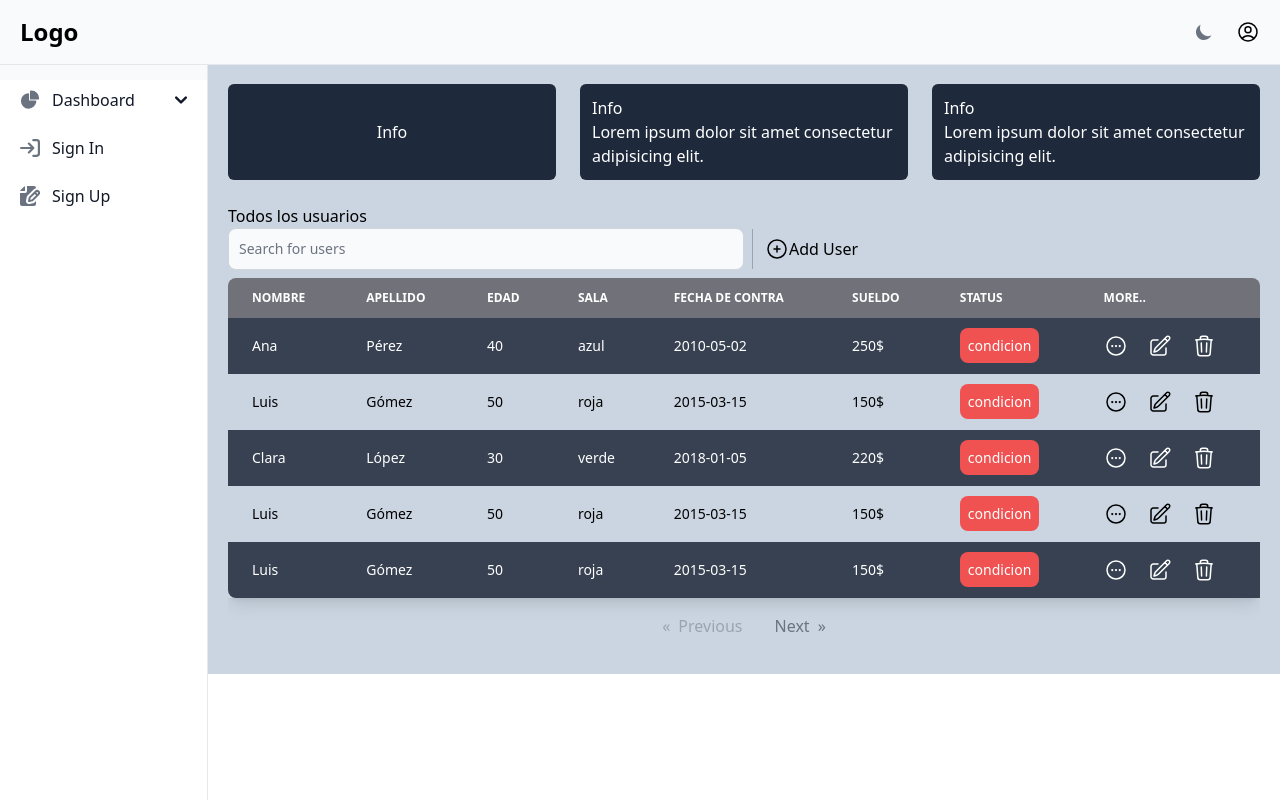
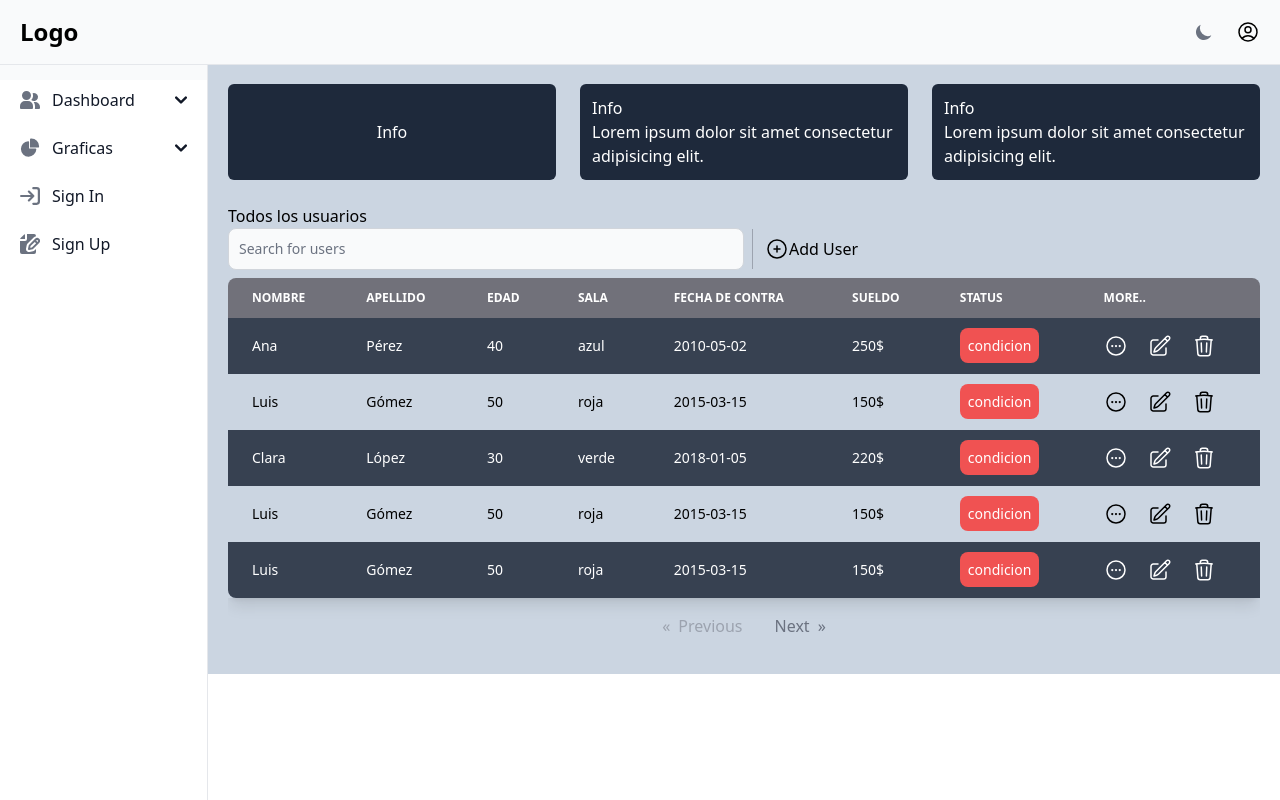
Before and after one commit to wolfsoul01/Frontend-Guarder-a-, a React (Vite) app: page /dashbord/employ in a window 1280 px wide. Built offline with nearby package versions, Linux system fonts and the light colour scheme.

Commit message:
Add new routes grap to sidebar

```diff
--- a/src/components/Dasbord/SideBar/Aside.jsx
+++ b/src/components/Dasbord/SideBar/Aside.jsx
@@ -1,12 +1,12 @@
 import { useState } from 'react'
 import { NavLink } from 'react-router-dom'
+import { Users } from '../../Icons'
 // eslint-disable-next-line react/prop-types
 export function AsideBar ({ isOpen }) {
-  const [isOpenSubMenu, setOpenSubMenu] = useState(false)
+  const [isOpenSubMenuTab, setOpenSubMenu] = useState(false)
+  const [isOpenSubMenuGrap, setOpenSubMenuGeap] = useState(false)
 
-  function handleClick () {
-    setOpenSubMenu(!isOpenSubMenu)
-  }
+
 
   return (
     <>
@@ -22,23 +22,14 @@ export function AsideBar ({ isOpen }) {
               <button
                 type='button'
                 className='flex items-center w-full p-2 text-base text-gray-900 transition duration-75 rounded-lg group hover:bg-gray-100 dark:text-white dark:hover:bg-gray-700'
-                onClick={handleClick}
+                onClick={()=> setOpenSubMenu(!isOpenSubMenuTab) }
               >
-                <svg
-                  className='w-5 h-5 text-gray-500 transition duration-75 dark:text-gray-400 group-hover:text-gray-900 dark:group-hover:text-white'
-                  aria-hidden='true'
-                  xmlns='http://www.w3.org/2000/svg'
-                  fill='currentColor'
-                  viewBox='0 0 22 21'
-                >
-                  <path d='M16.975 11H10V4.025a1 1 0 0 0-1.066-.998 8.5 8.5 0 1 0 9.039 9.039.999.999 0 0 0-1-1.066h.002Z' />
-                  <path d='M12.5 0c-.157 0-.311.01-.565.027A1 1 0 0 0 11 1.02V10h8.975a1 1 0 0 0 1-.935c.013-.188.028-.374.028-.565A8.51 8.51 0 0 0 12.5 0Z' />
-                </svg>
+               <Users/>
                 <span className='flex-1 ml-3 text-left whitespace-nowrap'>
                   Dashboard
                 </span>
                 <svg
-                  className='w-3 h-3'
+                   className={`w-3 h-3 ${isOpenSubMenuTab && 'rotate-180'} transition-transform duration-150`}
                   aria-hidden='true'
                   xmlns='http://www.w3.org/2000/svg'
                   fill='none'
@@ -55,7 +46,7 @@ export function AsideBar ({ isOpen }) {
               </button>
               <ul
                 className={`${
-                  isOpenSubMenu ? 'block' : 'hidden'
+                  isOpenSubMenuTab ? 'block' : 'hidden'
                 } py-2 space-y-2`}
               >
                 <li>
@@ -115,10 +106,70 @@ export function AsideBar ({ isOpen }) {
                 </li>
               </ul>
             </li>
+            <li>
+              <button
+                type='button'
+                className='flex items-center w-full p-2 text-base text-gray-900 transition duration-75 rounded-lg group hover:bg-gray-100 dark:text-white dark:hover:bg-gray-700'
+                onClick={()=> setOpenSubMenuGeap(!isOpenSubMenuGrap)}
+              >
+                <svg
+                  className='w-5 h-5 text-gray-500 transition duration-75 dark:text-gray-400 group-hover:text-gray-900 dark:group-hover:text-white'
+                  aria-hidden='true'
+                  xmlns='http://www.w3.org/2000/svg'
+                  fill='currentColor'
+                  viewBox='0 0 22 21'
+                >
+                  <path d='M16.975 11H10V4.025a1 1 0 0 0-1.066-.998 8.5 8.5 0 1 0 9.039 9.039.999.999 0 0 0-1-1.066h.002Z' />
+                  <path d='M12.5 0c-.157 0-.311.01-.565.027A1 1 0 0 0 11 1.02V10h8.975a1 1 0 0 0 1-.935c.013-.188.028-.374.028-.565A8.51 8.51 0 0 0 12.5 0Z' />
+                </svg>
+                <span className='flex-1 ml-3 text-left whitespace-nowrap'>
+                  Graficas
+                </span>
+                <svg
+                  className={`w-3 h-3 ${isOpenSubMenuGrap && 'rotate-180'} transition-transform duration-150`}
+                  aria-hidden='true'
+                  xmlns='http://www.w3.org/2000/svg'
+                  fill='none'
+                  viewBox='0 0 10 6'
+                >
+                  <path
+                    stroke='currentColor'
+                    strokeLinecap='round'
+                    strokeLinejoin='round'
+                    strokeWidth='2'
+                    d='m1 1 4 4 4-4'
+                  />
+                </svg>
+              </button>
+              <ul
+                className={`${
+                  isOpenSubMenuGrap ? 'block' : 'hidden'
+                } py-2 space-y-2`}
+              >
+                <li>
+                  <NavLink
+                    to={'graphi'}
+                    className='flex items-center p-2 text-gray-900 rounded-lg dark:text-white hover:bg-gray-100 dark:hover:bg-gray-700 group '
+                  >
+                    <svg
+                      className='flex-shrink-0 w-5 h-5 text-gray-500 transition duration-75 dark:text-gray-400 group-hover:text-gray-900 dark:group-hover:text-white'
+                      aria-hidden='true'
+                      xmlns='http://www.w3.org/2000/svg'
+                      fill='currentColor'
+                      viewBox='0 0 20 18'
+                    >
+                      <path d='M14 2a3.963 3.963 0 0 0-1.4.267 6.439 6.439 0 0 1-1.331 6.638A4 4 0 1 0 14 2Zm1 9h-1.264A6.957 6.957 0 0 1 15 15v2a2.97 2.97 0 0 1-.184 1H19a1 1 0 0 0 1-1v-1a5.006 5.006 0 0 0-5-5ZM6.5 9a4.5 4.5 0 1 0 0-9 4.5 4.5 0 0 0 0 9ZM8 10H5a5.006 5.006 0 0 0-5 5v2a1 1 0 0 0 1 1h11a1 1 0 0 0 1-1v-2a5.006 5.006 0 0 0-5-5Z' />
+                    </svg>
+                    <span className='flex-1 ml-3 whitespace-nowrap'>Administracion </span>
+                  </NavLink>
+                </li>
+
+              </ul>
+            </li>
 
             <li>
-              <a
-                href='#'
+              <NavLink
+              to={'/'}
                 className='flex items-center p-2 text-gray-900 rounded-lg dark:text-white hover:bg-gray-100 dark:hover:bg-gray-700 group'
               >
                 <svg
@@ -137,7 +188,7 @@ export function AsideBar ({ isOpen }) {
                   />
                 </svg>
                 <span className='flex-1 ml-3 whitespace-nowrap'>Sign In</span>
-              </a>
+              </NavLink>
             </li>
             <li>
               <a
--- a/src/components/Icons.jsx
+++ b/src/components/Icons.jsx
@@ -127,3 +127,41 @@ export function Avatar ({ styles }) {
     </svg>
   )
 }
+// eslint-disable-next-line react/prop-types
+export function Graphi ({ styles }) {
+  return (
+    <svg
+      xmlns='http://www.w3.org/2000/svg'
+      fill='none'
+      viewBox='0 0 24 24'
+      strokeWidth={1.5}
+      stroke='currentColor'
+      className={`w-6 h-6 ${styles}`}
+    >
+      <path
+        strokeLinecap='round'
+        strokeLinejoin='round'
+        d='M10.5 6a7.5 7.5 0 107.5 7.5h-7.5V6z'
+      />
+      <path
+        strokeLinecap='round'
+        strokeLinejoin='round'
+        d='M13.5 10.5H21A7.5 7.5 0 0013.5 3v7.5z'
+      />
+    </svg>
+  )
+}
+// eslint-disable-next-line react/prop-types
+export function Users ({ styles }) {
+  return (
+    <svg
+    className='flex-shrink-0 w-5 h-5 text-gray-500 transition duration-75 dark:text-gray-400 group-hover:text-gray-900 dark:group-hover:text-white'
+    aria-hidden='true'
+    xmlns='http://www.w3.org/2000/svg'
+    fill='currentColor'
+    viewBox='0 0 20 18'
+  >
+    <path d='M14 2a3.963 3.963 0 0 0-1.4.267 6.439 6.439 0 0 1-1.331 6.638A4 4 0 1 0 14 2Zm1 9h-1.264A6.957 6.957 0 0 1 15 15v2a2.97 2.97 0 0 1-.184 1H19a1 1 0 0 0 1-1v-1a5.006 5.006 0 0 0-5-5ZM6.5 9a4.5 4.5 0 1 0 0-9 4.5 4.5 0 0 0 0 9ZM8 10H5a5.006 5.006 0 0 0-5 5v2a1 1 0 0 0 1 1h11a1 1 0 0 0 1-1v-2a5.006 5.006 0 0 0-5-5Z' />
+  </svg>
+  )
+}
```
